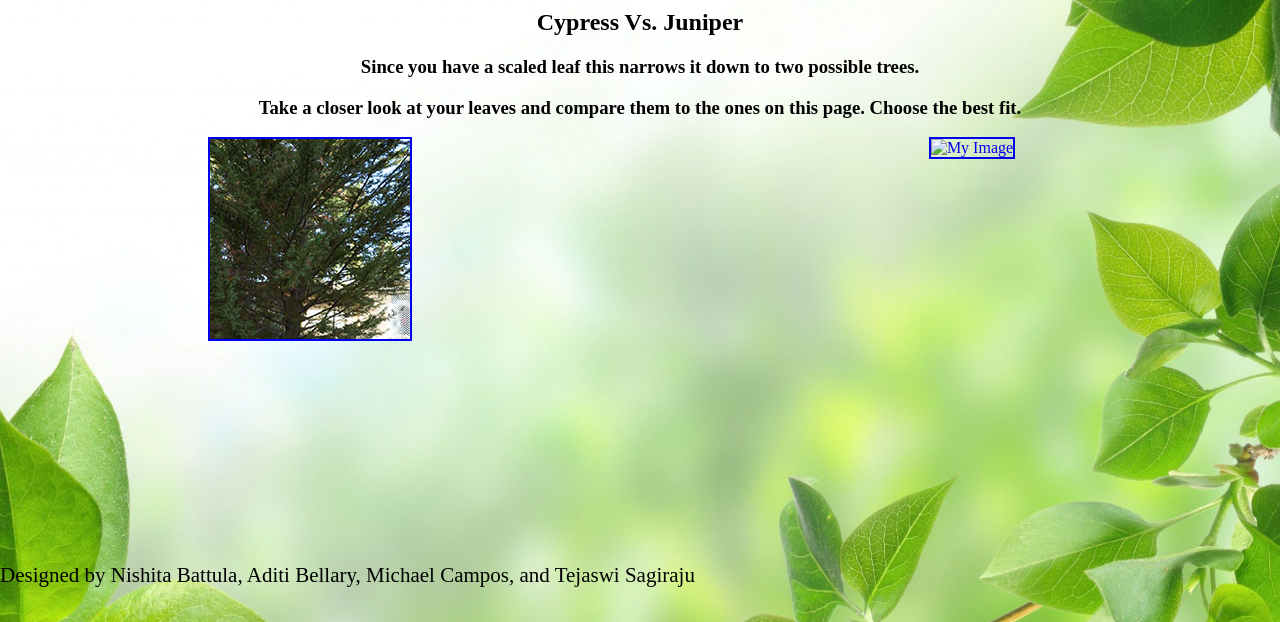
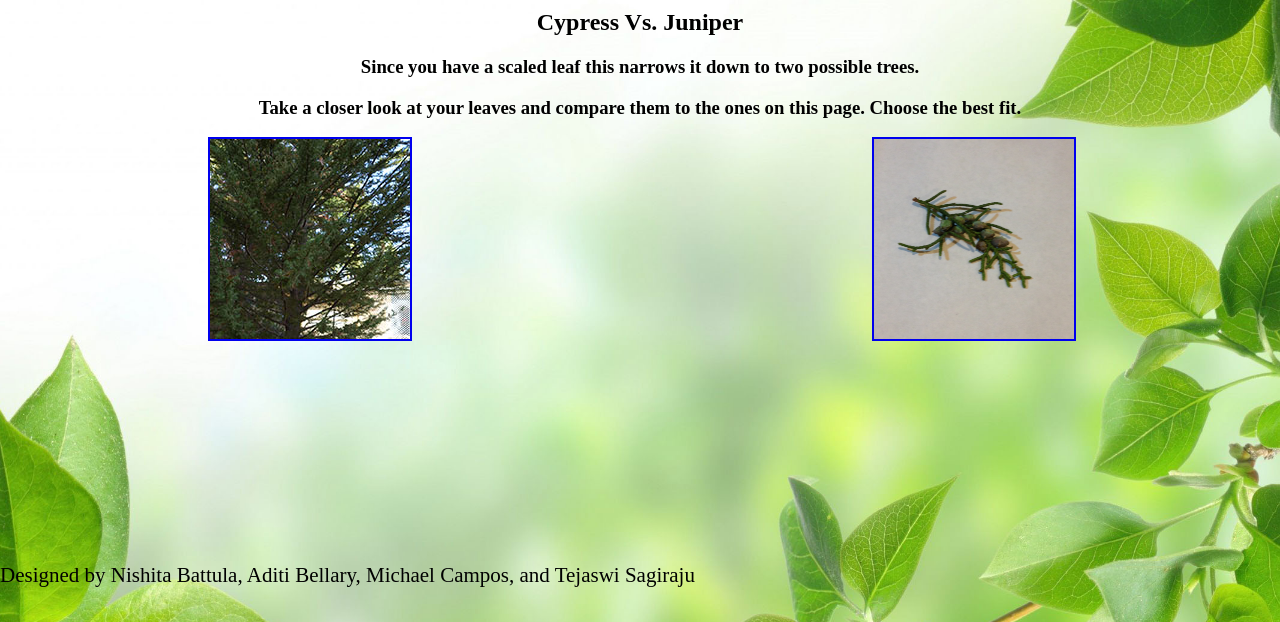
Before and after one commit to mjcampos/Treedentity, a plain HTML site: page page3.html in a window 1280 px wide. Shown: the part 178-800 px from the top of the page. Drawn offline with Linux system fonts and the light colour scheme.

Commit message:
fixed picture

```diff
--- a/page3.html
+++ b/page3.html
@@ -33,7 +33,7 @@
                 <a href = "http://en.wikipedia.org/wiki/Juniperus_chinensis">
                     <div class = "right_box">
                         <!--Image for Juniper-->
-                        <img src="/Users/teja/Desktop/juniper1.JPG" alt="My Image" width="200" height="200" border="2">
+                        <img src="images/types_of_leaves/Juniper1.JPG" alt="My Image" width="200" height="200" border="2">
                     </div>
                 </a>
             </div>
```
Also changed, not shown: images/types_of_leaves/Juniper1.JPG (added).
